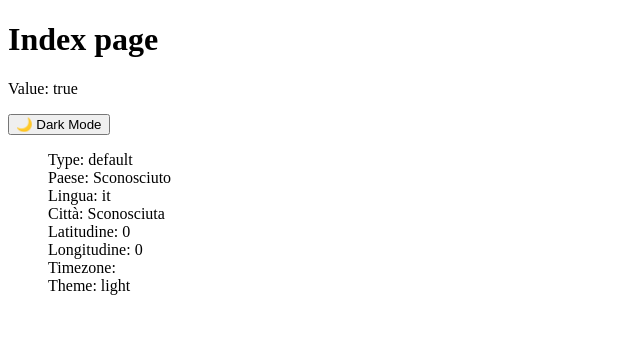
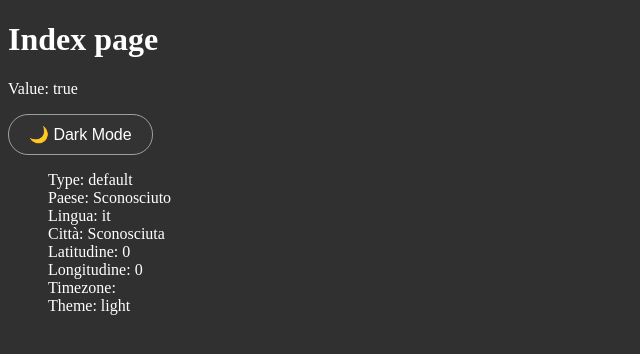
Before and after one commit to riky1/nuxt-pwa-user-preferences, a Nuxt app: page / in a window 1280 px wide. Both pictures are taken after a click on the button "☀️ Light Mode". Shown: the top 354 px of the page, without its empty margins (0-640 px from the left). Built offline with nearby package versions, Linux system fonts and the light colour scheme; no server answers.

Commit message:
toggle: add body toggle theme

```diff
--- /dev/null
+++ b/assets/scss/_main.scss
@@ -0,0 +1,9 @@
+body {
+  background-color: var(--up-bg-light);
+  color: var(--up-text-light);
+
+  &.dark {
+    background-color: var(--up-bg-dark);
+    color: var(--up-text-dark);
+  }
+}
--- /dev/null
+++ b/assets/scss/_root.scss
@@ -0,0 +1,13 @@
+/*
+ * File name:  root.css
+ * Version:    v0.1
+ */
+
+/* color palette */
+:root {
+  --up--bg-light: rgb(255, 255, 255);
+  --up-bg-dark: rgb(48, 48, 48);
+
+  --up-text-light: rgb(48, 48, 48);
+  --up-text-dark: rgb(255, 255, 255);
+}
--- a/components/ButtonToggleTheme.vue
+++ b/components/ButtonToggleTheme.vue
@@ -1,22 +1,46 @@
 <script setup>
 
-const [value, toggle] = useToggle()
+const [isDark, toggle] = useToggle()
+
+function toggleBodyTheme() {
+  const $body = document.body
+  $body.classList.toggle('dark')
+}
 
 const toggleAndSaveTheme = () => {
-  toggle(); // Cambia lo stato del toggle
+  toggle() // Cambia lo stato del toggle
+
+  toggleBodyTheme()
 };
 
 </script>
 
 <template>
-  <p>Value: {{ value }}</p>
+  <p>Value: {{ isDark }}</p>
 
-  <button @click="toggleAndSaveTheme">
-    <span v-if="value">🌙 Dark Mode</span>
+  <button @click="toggleAndSaveTheme" :class="['button_toggle--theme', { dark: isDark }]">
+    <span v-if="isDark">🌙 Dark Mode</span>
     <span v-else>☀️ Light Mode</span>
   </button>
 </template>
 
 <style lang="scss" scoped>
+.button_toggle--theme {
+  font-size: 16px;
+  padding: 10px 20px;
+  background-color: #e0e0e0;
+  border: 1px solid #9f9f9f;
+  border-radius: 20px;
+  cursor: pointer;
+  transition: background-color 0.3s ease;
 
+  &.dark {
+    color: white;
+    background-color: #333;
+  }
+
+  &:hover {
+    opacity: 0.8;
+  }
+}
 </style>
--- a/nuxt.config.ts
+++ b/nuxt.config.ts
@@ -5,6 +5,11 @@ export default defineNuxtConfig({
 
   modules: [
     "@vite-pwa/nuxt"
+  ],
+
+  css: [
+    '~/assets/scss/_root.scss',
+    '~/assets/scss/_main.scss'
   ],
 
   runtimeConfig: {
```
